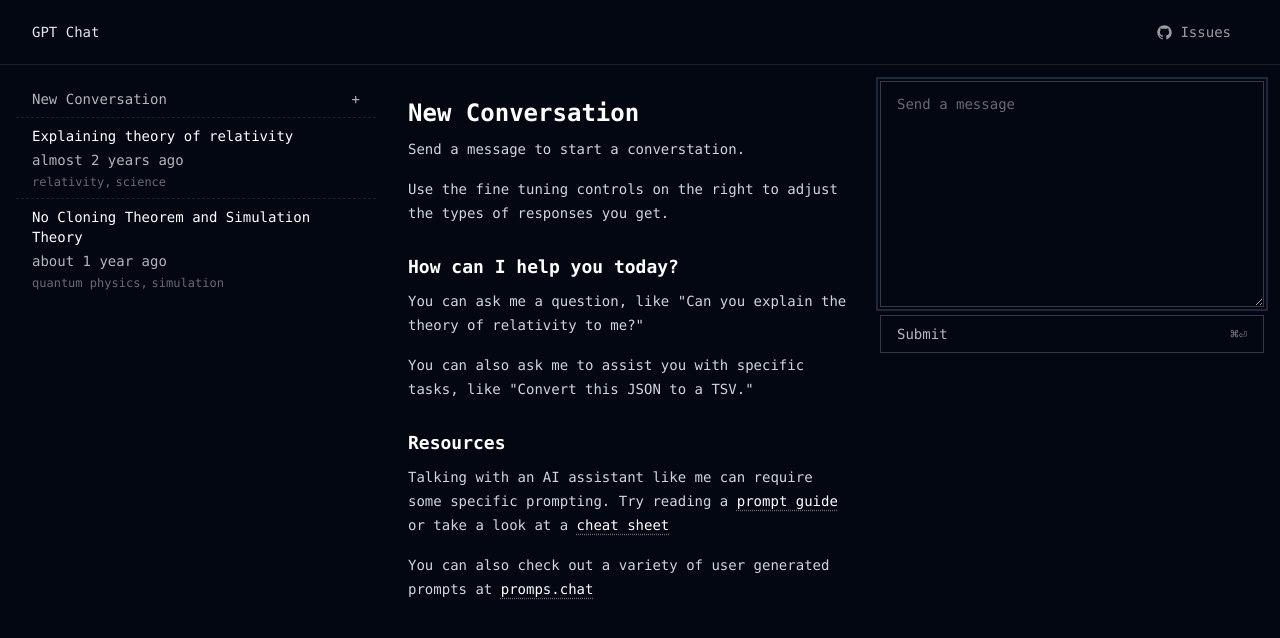
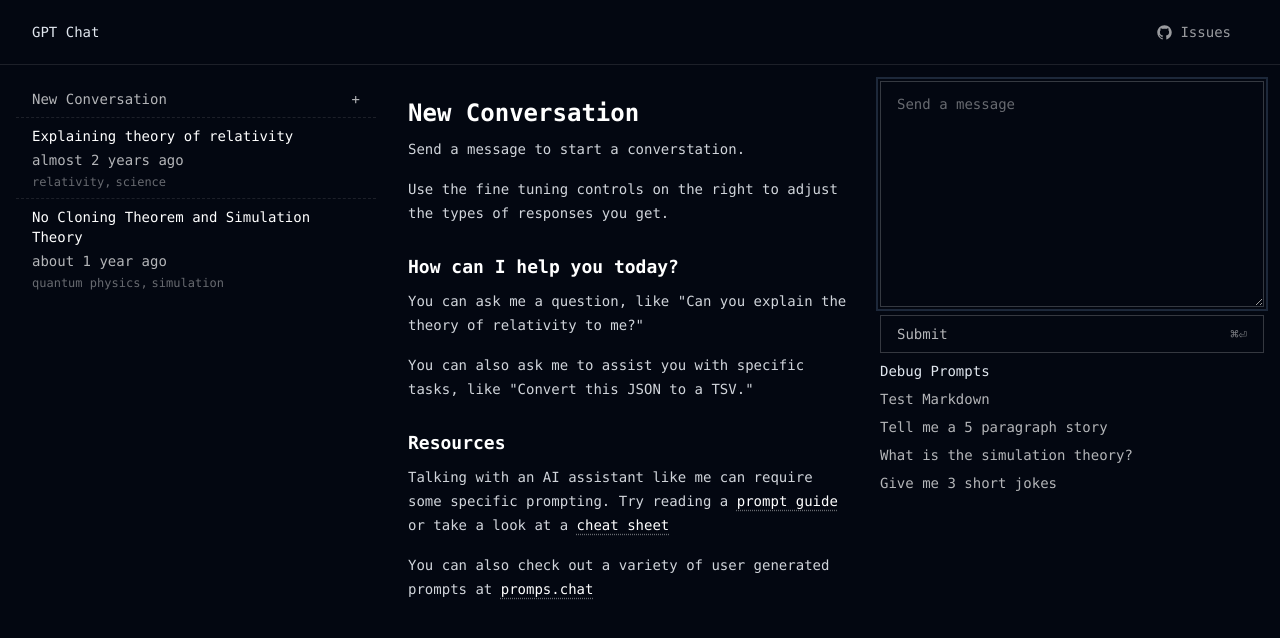
Before and after one commit to iamnbutler/gpt-chat, a Next.js app: page / in a window 1280 px wide. Shown: the top 638 px of the page. Built offline with nearby package versions, Linux system fonts and the light colour scheme.

Commit message:
Fix persistent message bug, add debug prompts

```diff
--- a/src/app/page.tsx
+++ b/src/app/page.tsx
@@ -11,11 +11,10 @@ function Home() {
     const [loading, setLoading] = useState(false);
     const [input, setInput] = useState("");
     const [lines, setLines] = useState<string[]>([]);
+    const [streamedLines, setStreamedLines] = useState<string[]>([]);
     const [currentLine, setCurrentLine] = useState<string>("");
 
     const messages = useMessageStore((state) => state.messages);
-
-    const prompt = `${input} Use markdown to format your reply.`;
 
     const handleKeyDown = (e: React.KeyboardEvent<HTMLTextAreaElement>) => {
         if ((e.metaKey || e.ctrlKey) && e.key === 'Enter') {
@@ -24,15 +23,19 @@ function Home() {
         }
     };
 
-    const generateResponse = async () => {
+    const generateResponse = async (debug_prompt?: string) => {
         setLines([]);
         setCurrentLine("");
         setLoading(true);
 
+        const message_input = debug_prompt ? debug_prompt : input;
+
         useMessageStore.getState().addMessage({
             role: "user",
-            messages: [input],
+            messages: [message_input],
         });
+
+        const prompt = `${message_input} Use markdown to format your reply.`;
 
         const response = await fetch("/chat/generate", {
             method: "POST",
@@ -57,6 +60,7 @@ function Home() {
         const reader = data.getReader();
         const decoder = new TextDecoder();
         let buffer = "";
+        let streamedLines = [];
 
         while (true) {
             const { done, value } = await reader.read();
@@ -64,12 +68,8 @@ function Home() {
             if (done) {
                 if (buffer.length > 0) {
                     setLines((prev) => [...prev, buffer]);
+                    streamedLines.push(buffer); // add the latest line to the streamedLines array
                 }
-                // Store the array of lines as an assistant message
-                useMessageStore.getState().addMessage({
-                    role: "assistant",
-                    messages: lines,
-                });
                 break;
             }
 
@@ -79,6 +79,7 @@ function Home() {
             while ((newlineIndex = buffer.indexOf("\n")) !== -1) {
                 const line = buffer.slice(0, newlineIndex);
                 setLines((prev) => [...prev, line]);
+                streamedLines.push(line); // add the latest line to the streamedLines array
                 buffer = buffer.slice(newlineIndex + 1);
             }
 
@@ -87,7 +88,48 @@ function Home() {
 
         setCurrentLine(""); // Clear the currentLine after parsing the last line
         setLoading(false);
+
+        useMessageStore.getState().addMessage({
+            role: "assistant",
+            messages: streamedLines,
+        });
     };
+
+    function DebugPrompts() {
+        return (
+            <div className="flex flex-col mt-12 space-y-2 items-start">
+                <h3>Debug Prompts</h3>
+                <button
+                    className="text-white/70 hover:text-white"
+                    type="button"
+                    onClick={() => generateResponse("Generate a markdown testing file")}
+                >
+                    Test Markdown
+                </button>
+                <button
+                    className="text-white/70 hover:text-white"
+                    type="button"
+                    onClick={() => generateResponse("Tell me a 5 paragraph story")}
+                >
+                    Tell me a 5 paragraph story
+                </button>
+                <button
+                    className="text-white/70 hover:text-white"
+                    type="button"
+                    onClick={() => generateResponse("What is the simulation theory?")}
+                >
+                    What is the simulation theory?
+                </button>
+                <button
+                    className="text-white/70 hover:text-white"
+                    type="button"
+                    onClick={() => generateResponse("Give me 3 10-30 word jokes")}
+                >
+                    Give me 3 short jokes
+                </button>
+            </div>
+        )
+    }
 
     return (
         <Layout.Main>
@@ -100,7 +142,7 @@ function Home() {
                         <MessageDisplay key={ix + "-key"} message={message} />
                     ))}
 
-                    {(currentLine || lines) && (
+                    {loading && (
                         <StreamDisplay lines={lines} currentLine={currentLine} />
                     )}
                 </div>
@@ -137,6 +179,7 @@ function Home() {
                             <span className="text-white/50">Streaming...</span>
                         )}
                     </button>
+                    <DebugPrompts />
                 </div>
             </Layout.RightColumn>
         </Layout.Main>
```
